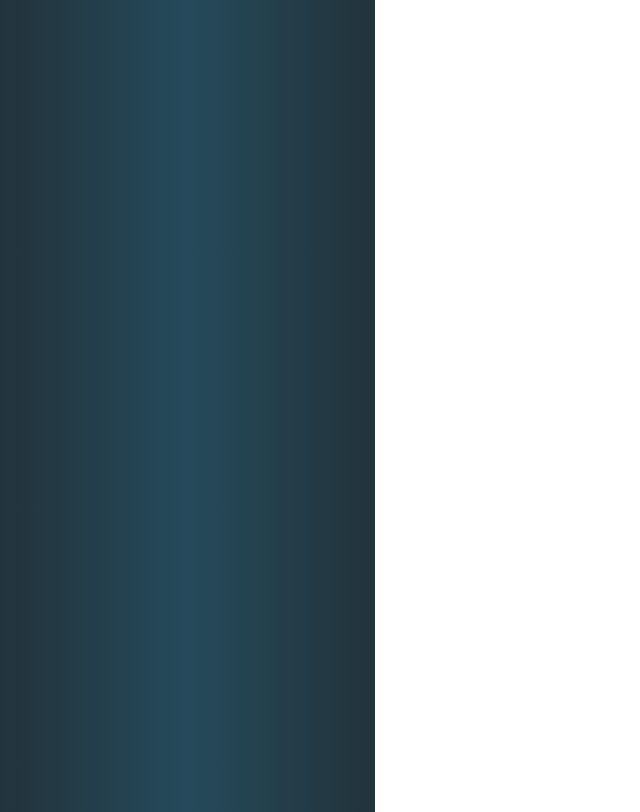
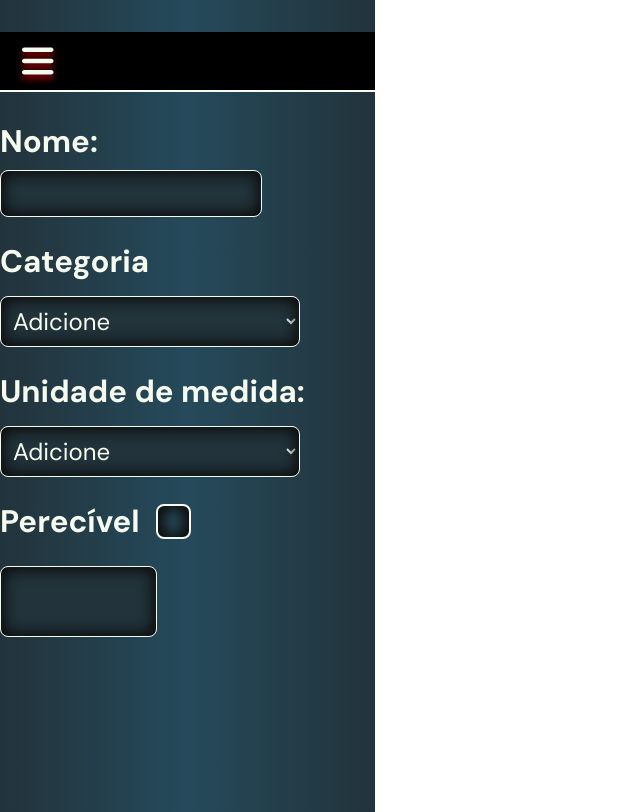
Before and after one commit to Grupo-2-Sustentare/sustentare-web, a React (Create React App) app: page /criando-produto in a window 1280 px wide. Before the commit this address had no page. Shown: the whole page, without its empty margins (0-640 px from the left). Built offline with nearby package versions, Linux system fonts and the light colour scheme; a web font is replaced by a local one.

Commit message:
Fazendo tela Criando Produto

```diff
--- a/src/pages/configuracoes-de-produtos/configuracoes-de-produtos.jsx
+++ b/src/pages/configuracoes-de-produtos/configuracoes-de-produtos.jsx
@@ -12,7 +12,7 @@ const ConfiguracoesProdutos = () => {
     };
 
     return (
-        <div id="root">
+        <div >
             <div className={styles.divBusca}>
                 <TextInput/>
                 <StreachList titulo=" "/>
--- a/src/pages/criando-novo-produto/CriandoProduto.jsx
+++ b/src/pages/criando-novo-produto/CriandoProduto.jsx
@@ -2,18 +2,36 @@ import { useNavigate } from "react-router-dom"; // Importa o hook useNavigate pa
 import React, { useState } from "react"; // Importa React e o hook useState para gerenciamento de estado
 import StreachList from "../../components/StrechList/StrechList"
 import TextInput from "../../components/TextInput/TextInput"
+import  styles from "./CriandoProduto.module.css";
+import Checkbox from "../../components/Checkbox/Checkbox";
+import MeasurementTextInput from "../../components/MeasumentTextInput/MeasurementTextInput"
+import MenuSuperior from "../../components/MenuSuperior/menuSuperior"
 
 const CriandoProduto = () => {
 
 
+    return (
+        <div className={styles.divPrincipal}>
+            <MenuSuperior/>
+            <div className={styles.TextInput}>
+                <h4>Nome:</h4>
+                <TextInput/>
+            </div>
+            <div  className={styles.TextInput}>
+                <h4>Categoria</h4>
+                <StreachList titulo=""/>
+            </div>
+            <div  className={styles.TextInput}>
+                <h4>Unidade de medida:</h4>
+                <StreachList titulo=""/>
+            </div>
 
+                <div className={styles.divPerecivel}>
+                    <h4>Perecível</h4>
+                    <Checkbox/>
+                </div>
 
-    return (
-        <div id="root">
-            <div >
-                <TextInput/>
-                <StreachList titulo=" "/>
-            </div>
+                <MeasurementTextInput/>
         </div>
     );
 };
--- /dev/null
+++ b/src/pages/criando-novo-produto/CriandoProduto.module.css
@@ -0,0 +1,18 @@
+.TextInput{
+    display: flex;
+    flex-direction: column;
+    gap: 8px;
+}
+
+.divPerecivel{
+    display: flex;
+    align-items: center;
+    gap: 16px;
+}
+
+.divPrincipal{
+    display: flex;
+    flex-direction: column;
+    gap: 24px;
+    padding: 16px;
+}
--- a/src/routes.js
+++ b/src/routes.js
@@ -23,7 +23,7 @@ function Rotas() {
                 <Route path={"/configuracoes-de-estoque"} element={<ConfigurationMenu />} />
                 <Route path={"/configuracoes-de-acesso"} element={<Cadastro />} />
                 <Route path={"/configuracoes-de-produtos"} element={<ConfiguracoesProdutos />}/>
-                <Route path={"/criando-novo-produto"} element={<CriandoProduto/>} />
+                <Route path={"/criando-produto"} element={<CriandoProduto/>} />
                 <Route path={"/teste"} element={<ExibirComponentes/>} />
             </Routes>
         </BrowserRouter>
```
